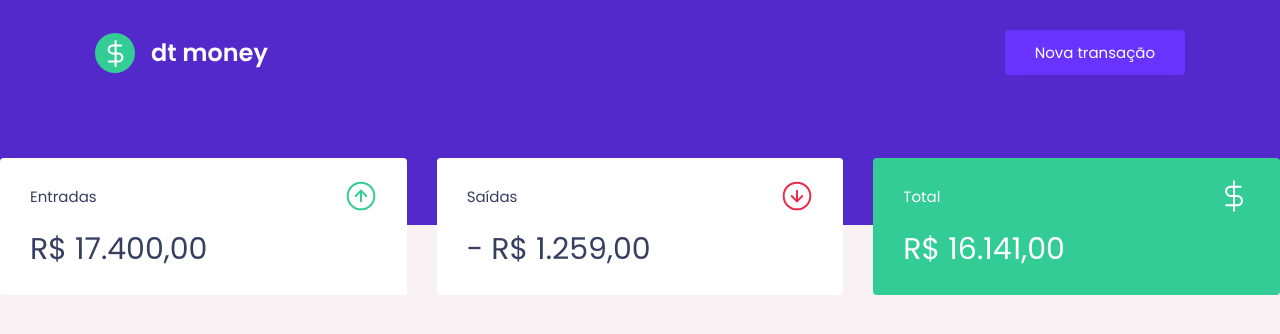
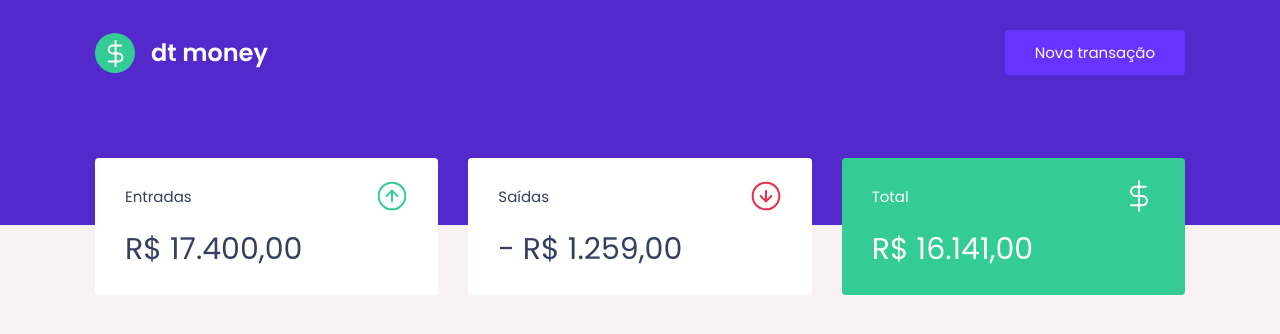
Before and after one commit to ellenassis/dtmoney, a React (Create React App) app: page / in a window 1280 px wide. Shown: the top 334 px of the page. Built offline with nearby package versions, Linux system fonts and the light colour scheme.

Commit message:
feat: add Dashboard styles

```diff
--- a/src/components/Dashboard/styles.ts
+++ b/src/components/Dashboard/styles.ts
@@ -1,3 +1,7 @@
 import styled from "styled-components";
 
-export const Container = styled.main ``;
+export const Container = styled.main `
+    margin: 0 auto;
+    max-width: 1120px;
+    padding: 0 1rem;
+`;
```
